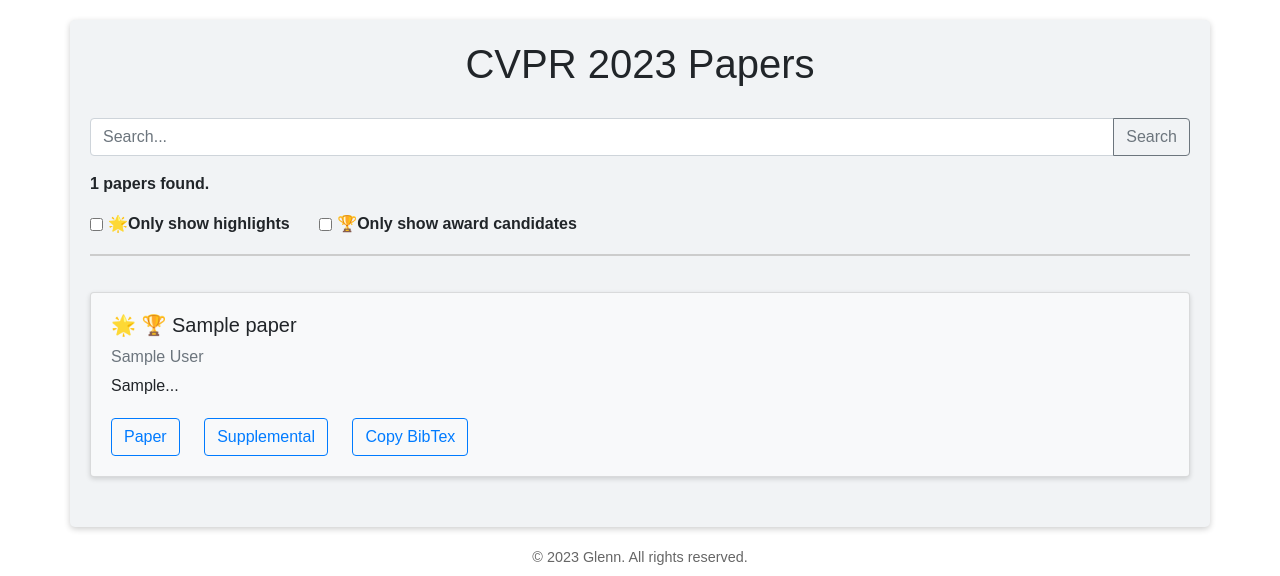
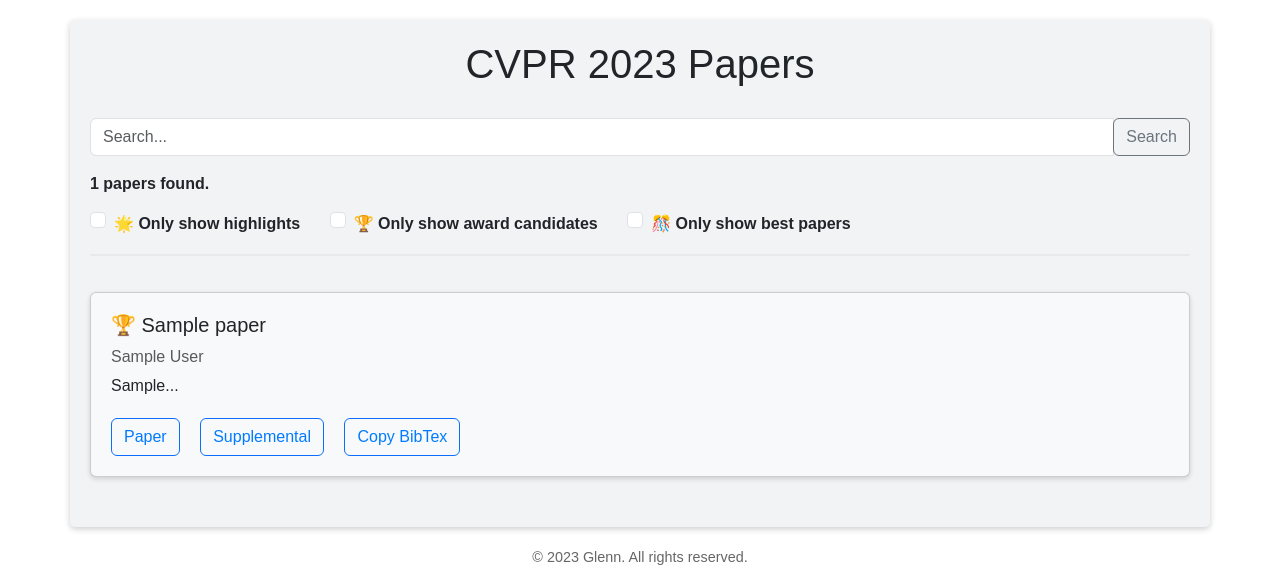
Before and after one commit to chenluda/CVPR2023-download, a Flask app: page / in a window 1280 px wide. Shown: the top 576 px of the page. Run offline with Flask 3, Linux system fonts and the light colour scheme; tables that the repository leaves empty or names only in its code hold one stand-in row (values such as "Sample post"); some libraries are stand-ins or nearby versions.

Commit message:
Update index.html

```diff
--- a/templates/index.html
+++ b/templates/index.html
@@ -1,10 +1,19 @@
+<!--
+ * @Description:
+ * @Version: 1.0
+ * @Author: 陈路达
+ * @Email: chenluda01@outlook.com
+ * @Date: 2023-06-17 08:50:16
+ * @FilePath: \21-CVPR_download\templates\index.html
+ * Copyright (c) 2023 by Kust-BME, All Rights Reserved.
+-->
 <!DOCTYPE html>
 <html>
   <head>
     <title>CVPR 2023 Papers</title>
     <link
       rel="stylesheet"
-      href="https://stackpath.bootstrapcdn.com/bootstrap/4.5.0/css/bootstrap.min.css"
+      href="{{ url_for('static', filename='css/bootstrap.min.css') }}"
     />
     <style>
       body {
@@ -172,19 +181,27 @@
           </div>
           <p style="font-weight: bold">{{total}} papers found.</p>
           <div class="form-check form-check-inline">
-            <input class="form-check-input" type="checkbox" name="highlights"
-            id="highlights" {{ 'checked' if highlights }}>
-            <span style="color: gold">🌟</span>
+            <input class="form-check-input single-checkbox" type="checkbox"
+            name="highlights" id="highlights" {{ 'checked' if highlights }}>
+            <span>🌟</span>
             <label class="form-check-label" for="highlights"
               >Only show highlights</label
             >
           </div>
           <div class="form-check form-check-inline">
-            <input class="form-check-input" type="checkbox" name="candidates"
-            id="candidates" {{ 'checked' if candidates }}>
-            <span style="color: #4caf50">🏆</span>
+            <input class="form-check-input single-checkbox" type="checkbox"
+            name="candidates" id="candidates" {{ 'checked' if candidates }}>
+            <span>🏆</span>
             <label class="form-check-label" for="candidates"
               >Only show award candidates</label
+            >
+          </div>
+          <div class="form-check form-check-inline">
+            <input class="form-check-input single-checkbox" type="checkbox"
+            name="best_paper" id="best_paper" {{ 'checked' if best_paper }}>
+            <span>🎊</span>
+            <label class="form-check-label" for="best_paper"
+              >Only show best papers</label
             >
           </div>
           <hr />
@@ -200,10 +217,12 @@
             data-target="#modal{{ loop.index }}"
           >
             <h5 class="card-title">
-              {% if paper[7] %}
-              <span style="color: gold">🌟</span>
-              {% endif %} {% if paper[8] %}
-              <span style="color: #4caf50">🏆</span>
+              {% if paper[7] and not paper[8] %}
+              <span>🌟</span>
+              {% endif %} {% if paper[8] and not paper[9] %}
+              <span>🏆</span>
+              {% endif %} {% if paper[9] %}
+              <span>🎊</span>
               {% endif %} {{ paper[1] }}
             </h5>
             <h6 class="card-subtitle mb-2 text-muted" style="margin-top: 5px">
@@ -279,12 +298,19 @@
       {% endfor %}
       <div class="pagination">{{ pagination.links }}</div>
     </div>
-    <script src="https://cdnjs.cloudflare.com/ajax/libs/clipboard.js/2.0.8/clipboard.min.js"></script>
-    <script src="https://code.jquery.com/jquery-3.5.1.slim.min.js"></script>
-    <script src="https://stackpath.bootstrapcdn.com/bootstrap/4.5.0/js/bootstrap.min.js"></script>
+    <script src="{{ url_for('static', filename='js/clipboard.min.js') }}"></script>
+    <script src="{{ url_for('static', filename='js/jquery-3.5.1.slim.min.js') }}"></script>
+    <script src="{{ url_for('static', filename='js/bootstrap.min.js') }}"></script>
     <script>
       $(document).ready(function () {
-        $("input").on("change", function () {
+        $(".single-checkbox").on("change", function () {
+          if (this.checked) {
+            $(".single-checkbox").each(function () {
+              if (this !== event.target) {
+                this.checked = false;
+              }
+            });
+          }
           $(this).closest("form").submit();
         });
 
@@ -301,6 +327,7 @@
         });
       });
     </script>
+
     <footer>&copy; 2023 Glenn. All rights reserved.</footer>
   </body>
 </html>
```
